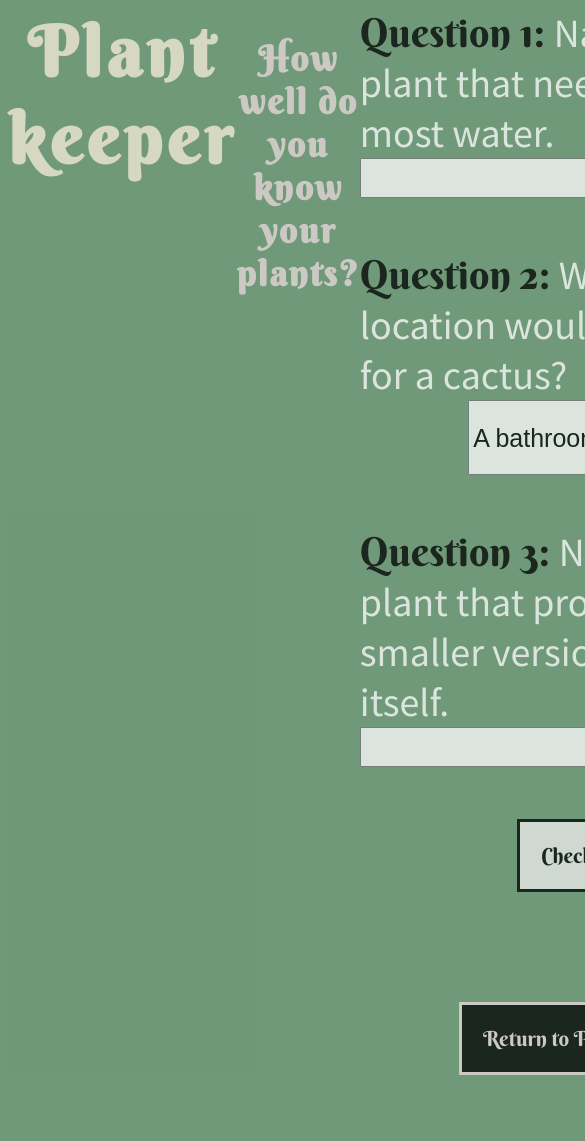
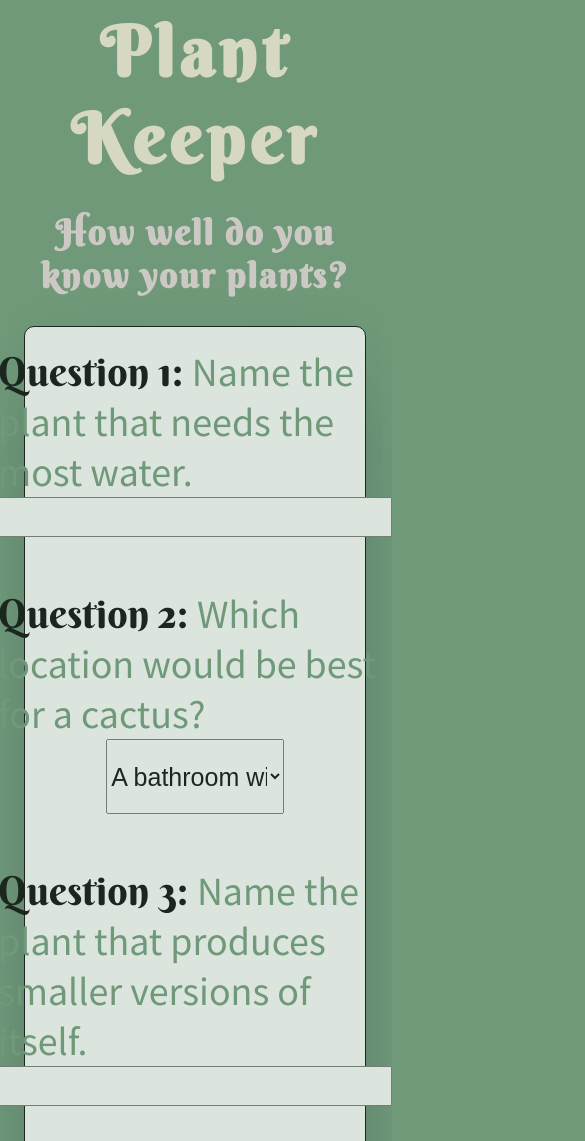
Before and after one commit to DBed/plant-quiz, a plain HTML site: page quiz.html in a window 390 px wide. Shown: the top 1141 px of the page, 585 px wide, since content can reach past the window. Before the commit the page ends 1083 px from the top, so only its background shows below. Drawn offline with Linux system fonts and the light colour scheme; a web font is replaced by a local one.

Commit message:
Made some minor cosmetic adjustments

```diff
--- a/css/style.css
+++ b/css/style.css
@@ -82,6 +82,7 @@ p{
 
 #plant-options{
     height: 75%;
+    max-height: 90%;
     width: auto;
     display: flex;
     margin-bottom: 2em;
@@ -95,7 +96,7 @@ p{
 
 .option{
     background-color: #A9CB96;
-    width: 33%;
+    /* width: 33%; */
     height: auto;
     padding: 2em;
     border: 2px solid #F9EEDB;
@@ -238,6 +239,13 @@ p{
     display: flex;
     flex-direction: column;
     align-items: center;
+    border: 1px solid black;
+    background-color: white;
+    border-radius: 10px;
+    box-shadow: rgba(50, 50, 93, 0.25) 0px 50px 100px -20px, rgba(0, 0, 0, 0.3) 0px 30px 60px -30px;
+    padding: 20px;
+    width: 80%;
+    align-self: center;
 }
 
 #quiz__page{
@@ -253,7 +261,7 @@ p{
 
 #quiz__message{
     font-size: 45px;
-    color: #EBDADF;
+    color: #d990a6;
     text-align: center;
 }
 
@@ -278,7 +286,7 @@ p{
 
 .question__text{
     font-family: 'Source Sans Pro', sans-serif;
-    color: white;
+    color: #6F9979;
 }
 
 #check__answers{
@@ -319,7 +327,13 @@ p{
         flex-direction: column;
     }
 
-    .flex-column {
-        flex-direction: row;
+    .option{
+        height: 300px;
+        align-items: center;
+    }
+
+    .plant-img{
+       width: 200px;
+       height: auto;
     }
 }
--- a/quiz.html
+++ b/quiz.html
@@ -1,15 +1,16 @@
 <!DOCTYPE html>
 <html lang="en">
     <head>
-        <title>Dylan's Pet Project - Quiz</title>
+        <title>Plant Keeper - Quiz</title>
         <link rel ="stylesheet" href="css/style.css">
         <link href="http://fonts.cdnfonts.com/css/rockabye" rel="stylesheet">  <!--Font import for headers -->
+        <link rel="icon" href="/images/favicon.ico">
         <script src="js/quiz.js"></script>
     </head>
     <body>
             <div class="flex-column" id="quiz__page">
                 <section class="flex-column">
-                    <h1>Plant keeper</h1>
+                    <h1>Plant Keeper</h1>
                     <h2>How well do you know your plants?</h2>
                 </section>
                 <div id="quiz_container">
```
Also changed, not shown: index.html (+3 -3 lines).
